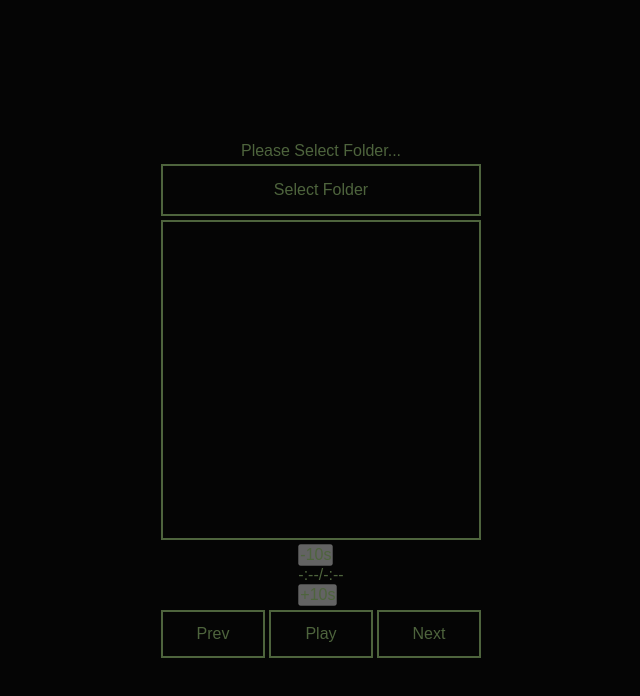
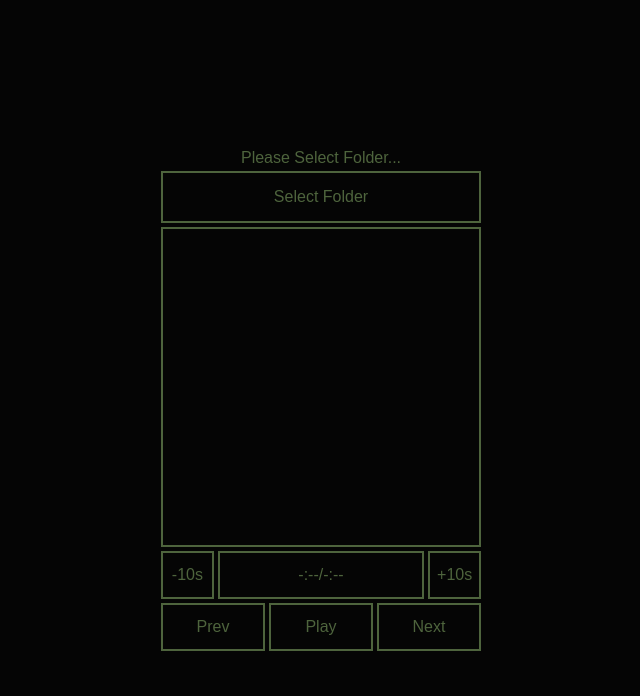
Before and after one commit to aman0exe/retro-music, a plain HTML site: page index.html in a window 1280 px wide. Shown: the whole page, without its empty margins (319-959 px from the left). Drawn offline with nearby package versions, Linux system fonts and the light colour scheme; a web font is replaced by a local one.

Commit message:
Update style.css

```diff
--- a/style.css
+++ b/style.css
@@ -44,8 +44,42 @@ body {
 }
 
 #title {
+    overflow: hidden;
+}
 
-    overflow: hidden;
+.slider {
+    display: flex;
+    align-items: center;
+    justify-content: center;
+    height: fit-content;
+    width: clamp(15rem, 100vw, 20rem);
+    gap: 0.25rem;
+}
+
+.timeContainer {
+    border: 2px solid rgb(78, 100, 61);
+    height: 100%;
+    width: 100%;
+    display: flex;
+    align-items: center;
+    justify-content: center;
+}
+
+.slider button {
+    width: 5rem;
+    height: 3rem;
+    background-color: transparent;
+    border: 2px solid rgb(78, 100, 61);
+    cursor: pointer;
+}
+
+.slider button:active {
+    height: 2.9rem;
+    width: 4.8rem;
+}
+
+.slider button:hover {
+    background-color: rgba(78, 100, 61, 0.256);
 }
 
 .buttons {
@@ -74,12 +108,12 @@ body {
     cursor: pointer;
 }
 
-.buttons button:active{
+.buttons button:active {
     height: 2.9rem;
     width: 95%;
 }
 
-.buttons button:hover{
+.buttons button:hover {
     background-color: rgba(78, 100, 61, 0.256);
 }
 
@@ -100,31 +134,27 @@ body {
     cursor: pointer;
 }
 
-.folderBtn:active{
+.folderBtn:active {
     height: 3rem;
     width: 100%;
 }
 
-.folderBtn:hover{
+.folderBtn:hover {
     background-color: rgba(78, 100, 61, 0.256);
 }
 
 .visualizer {
-    font-family: "Tiny5", sans-serif;
+    font-family: 'Consolas', 'Courier New', monospace;
     white-space: pre;
     color: rgb(78, 100, 61);
     background: transparent;
     overflow: hidden;
     width: clamp(15rem, 100vw, 20rem);
     height: clamp(15rem, 100vh, 20rem);
-    font-size: 10px;
+    font-size: 0.5rem;
     line-height: 1;
     border: 2px solid rgb(78, 100, 61);
-    padding: 0.1rem;
+    display: flex;
+    align-items: center;
+    justify-content: center;
 }
-
-@media (max-width: 425px) {
-    body {
-        justify-content: space-between;
-    }
-}
```
